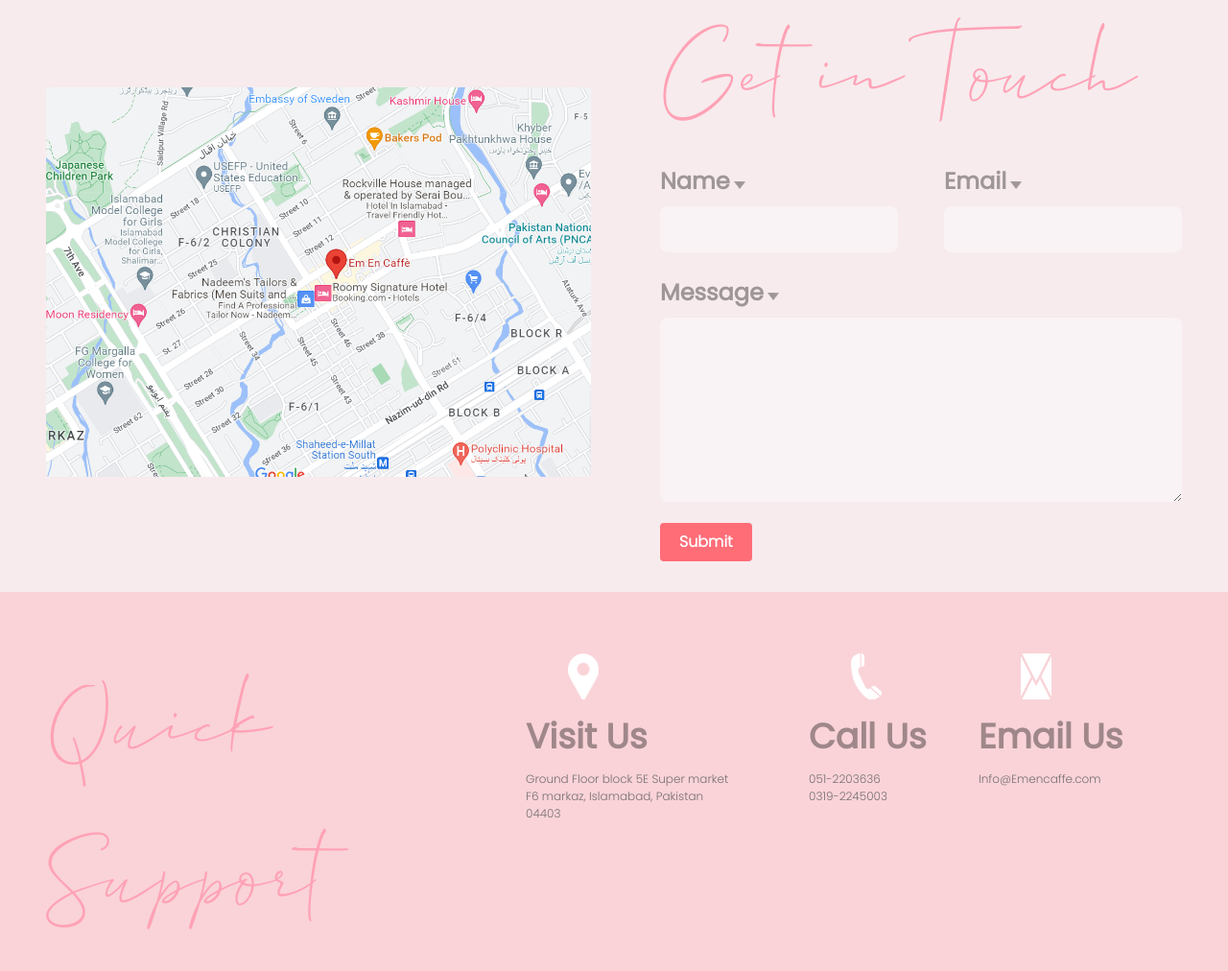
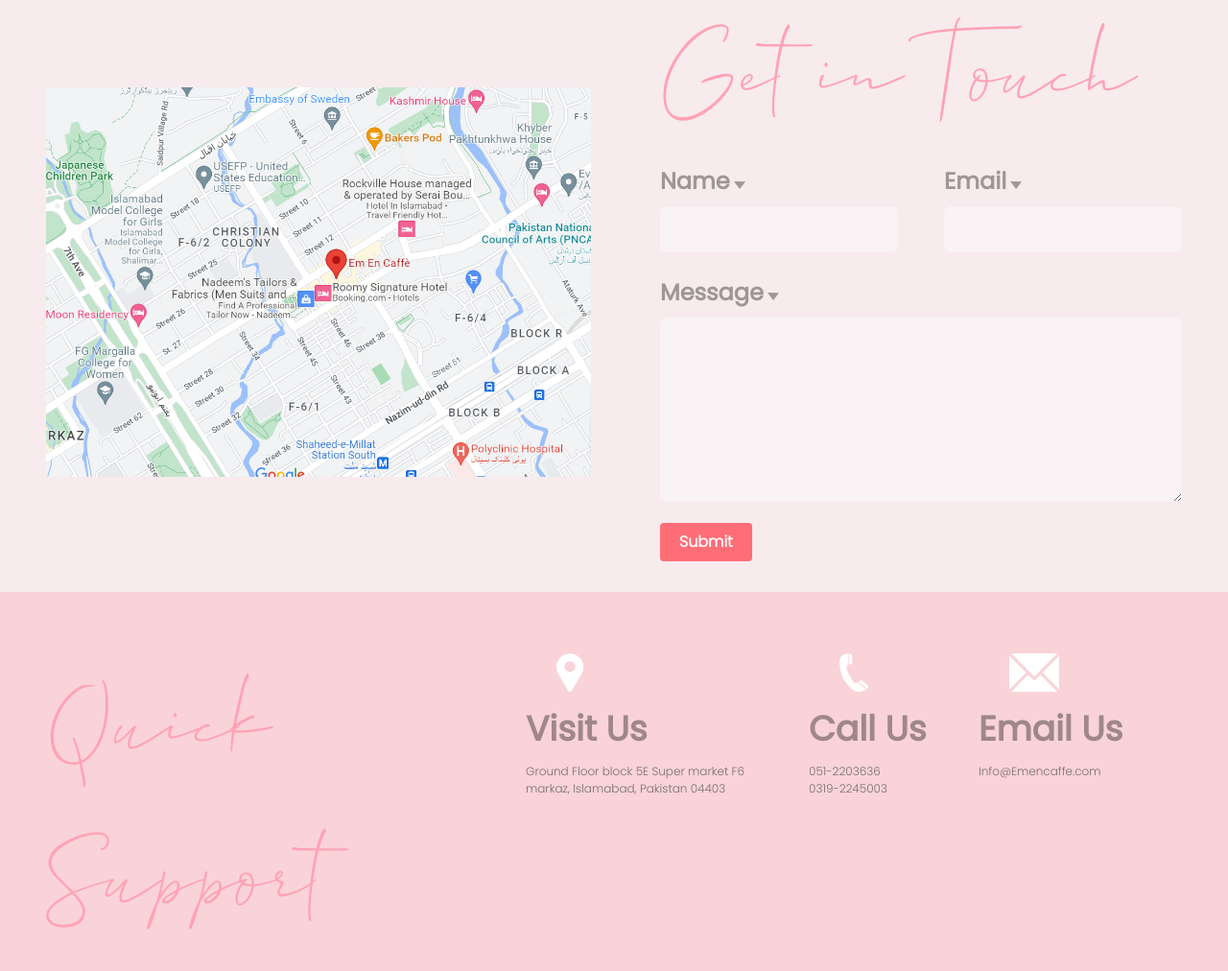
Before and after one commit to anasraza57/EmEnCafe, a plain HTML site: page contact.html in a window 1280 px wide. Shown: the part 157-1169 px from the top of the page at 96% size. Drawn offline with nearby package versions, Linux system fonts and the light colour scheme.

Commit message:
Update icon size

```diff
--- a/assets/css/index.css
+++ b/assets/css/index.css
@@ -350,9 +350,8 @@ textarea.get-in-touch-input {
 
 .quick-support-img img {
   margin-bottom: 0.75rem;
-  margin-left: 2.75rem;
-  width: 2rem;
-  height: 3rem;
+  margin-left: 2rem;
+  height: 2.5rem;
 }
 
 .social-icons img {
--- a/contact.html
+++ b/contact.html
@@ -134,7 +134,7 @@
           </div>
           <div class="col-md-7">
             <div class="row g-4">
-              <div class="col-4">
+              <div class="col-5">
                 <div class="quick-support-box">
                   <div class="quick-support-img">
                     <img src="../assets/images/location.png" alt="" />
@@ -146,7 +146,7 @@
                   </div>
                 </div>
               </div>
-              <div class="col-3 offset-1">
+              <div class="col-3">
                 <div class="quick-support-box">
                   <div class="quick-support-img">
                     <img src="../assets/images/phone.png" alt="" />
```
